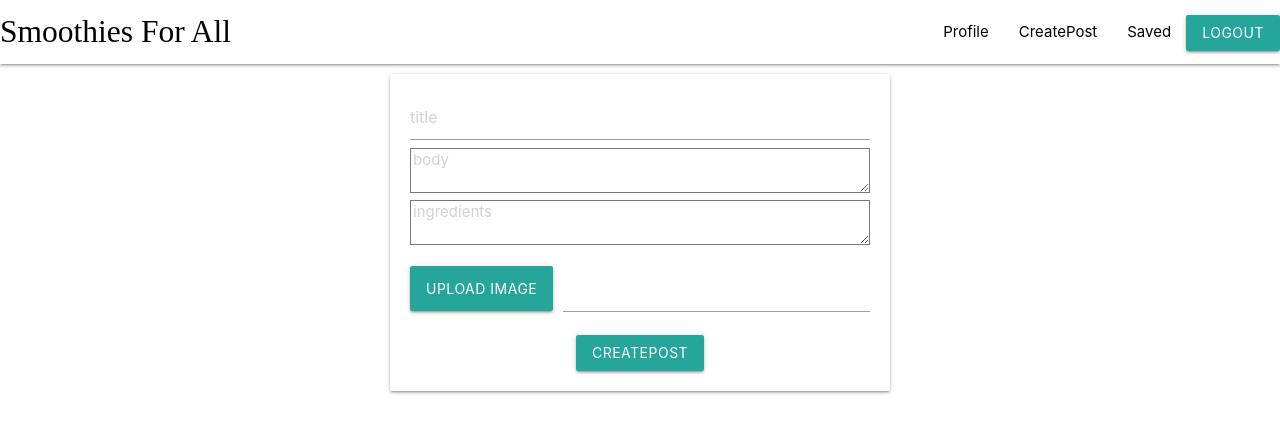
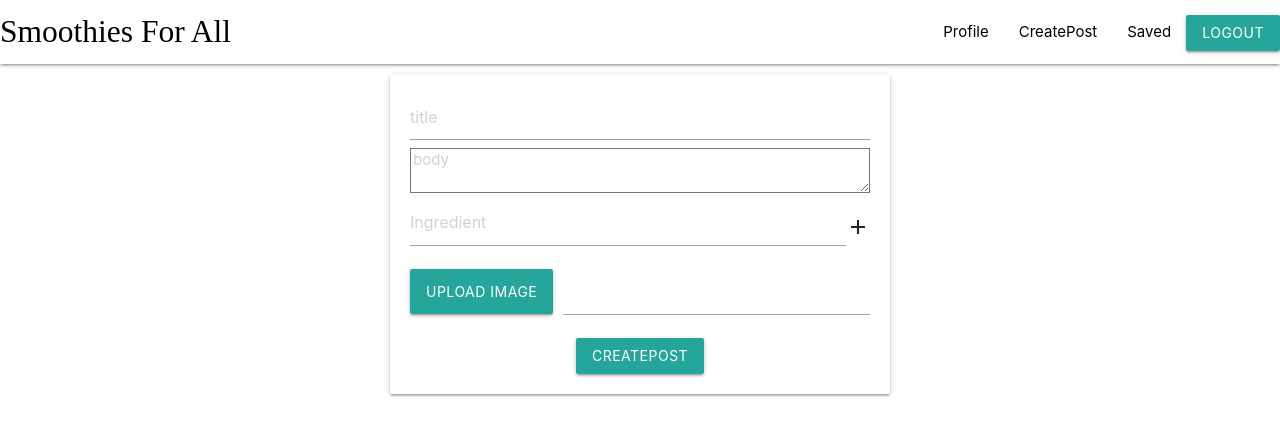
Before and after one commit to ChicoState/Smoothies-for-All, a React (Create React App) app in the folder web-client/: page /create in a window 1280 px wide. Shown: the top 436 px of the page. Built offline with nearby package versions, Linux system fonts and the light colour scheme; sample sign-in values are in the browser's storage; a web font is replaced by a local one.

Commit message:
add ingredient

```diff
--- a/web-client/src/App.css
+++ b/web-client/src/App.css
@@ -51,3 +51,13 @@ a{
 .item{
     width: 30%;
 }
+
+
+.add_ingredient{
+    display: flex;
+    align-items: center;
+}
+
+i{
+    cursor: pointer;
+}
--- a/web-client/src/components/screens/CreatePost.js
+++ b/web-client/src/components/screens/CreatePost.js
@@ -1,7 +1,7 @@
 import React,{useState, useEffect} from "react";
 import M from 'materialize-css';
 import {useNavigate} from 'react-router-dom';
-
+import '../../App.css'
 
 const CreatePost = ()=>{
     const navigate = useNavigate()
@@ -9,12 +9,9 @@ const CreatePost = ()=>{
     const [body, setBody] = useState("")
     const [image, setImage] = useState("")
     const [url, setUrl] = useState("")
-    const [ingredients, setIngredients] = useState("")
-    let ingredient = ingredients.split(",");
-    ingredient = JSON.stringify(ingredient)
+    const [ingredient, setIngredient] = useState([""])
 
     useEffect(() => {
-        {console.log(ingredient)}
         if (url) {
             fetch('/create',{
                 method:"post",
@@ -26,8 +23,8 @@ const CreatePost = ()=>{
                 body:JSON.stringify({
                     title,
                     body,
+                    ingredient,
                     photo:url,
-                    ingredient,
                 })
             })
             .then(res => res.json())
@@ -94,15 +91,27 @@ const CreatePost = ()=>{
                 onChange={(e)=>setBody(e.target.value)}
                 />
             </form>
-            <form>
-                <textarea
-                placeholder="ingredients"
-                value={ingredients}
-                onChange={(e)=>{
-                    setIngredients(e.target.value)
-                }}
+
+            <div className="add_ingredient">
+                <input
+                    type="text"
+                    placeholder="Ingredient"
+                    value={ingredient}
+                    onChange={(e)=>setIngredient(e.target.value)}
                 />
-            </form>
+                <i class="material-icons">add</i>
+            </div>
+
+
+            <div className="added_ingredients">
+                {ingredient.map(item => {
+                    return(<p>{item}</p>)
+                })}
+            </div>
+
+
+
+
             <div className="file-field input-field">
                 <div className="btn">
                     <span>Upload Image</span>
@@ -114,8 +123,7 @@ const CreatePost = ()=>{
             </div>
             <button className="btn waves-effect waves-light"
                     onClick={()=>{
-                        ingredient = ingredients.split(",")
-                        console.log(ingredient)
+
                         postDetails()
                     }}
             >
```
